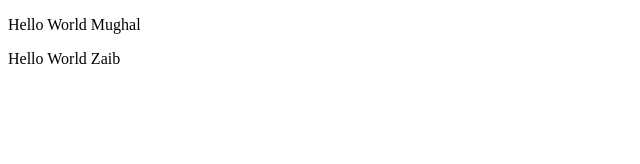
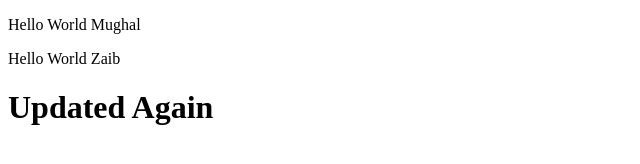
Before and after one commit to zaibalidev/localRepo, a plain HTML site: page index.html in a window 1280 px wide. Shown: the whole page, without its empty margins (0-640 px from the left). Drawn offline with Linux system fonts and the light colour scheme.

Commit message:
updated this again

```diff
--- a/index.html
+++ b/index.html
@@ -4,10 +4,14 @@
     <meta charset="UTF-8">
     <title>This is my second html file</title>
 
+
 </head>
 <body>
 <p>Hello World Mughal</p>
 
 <p>Hello World Zaib</p>
+
+<h1>Updated Again</h1>
+
 </body>
 </html>
```
